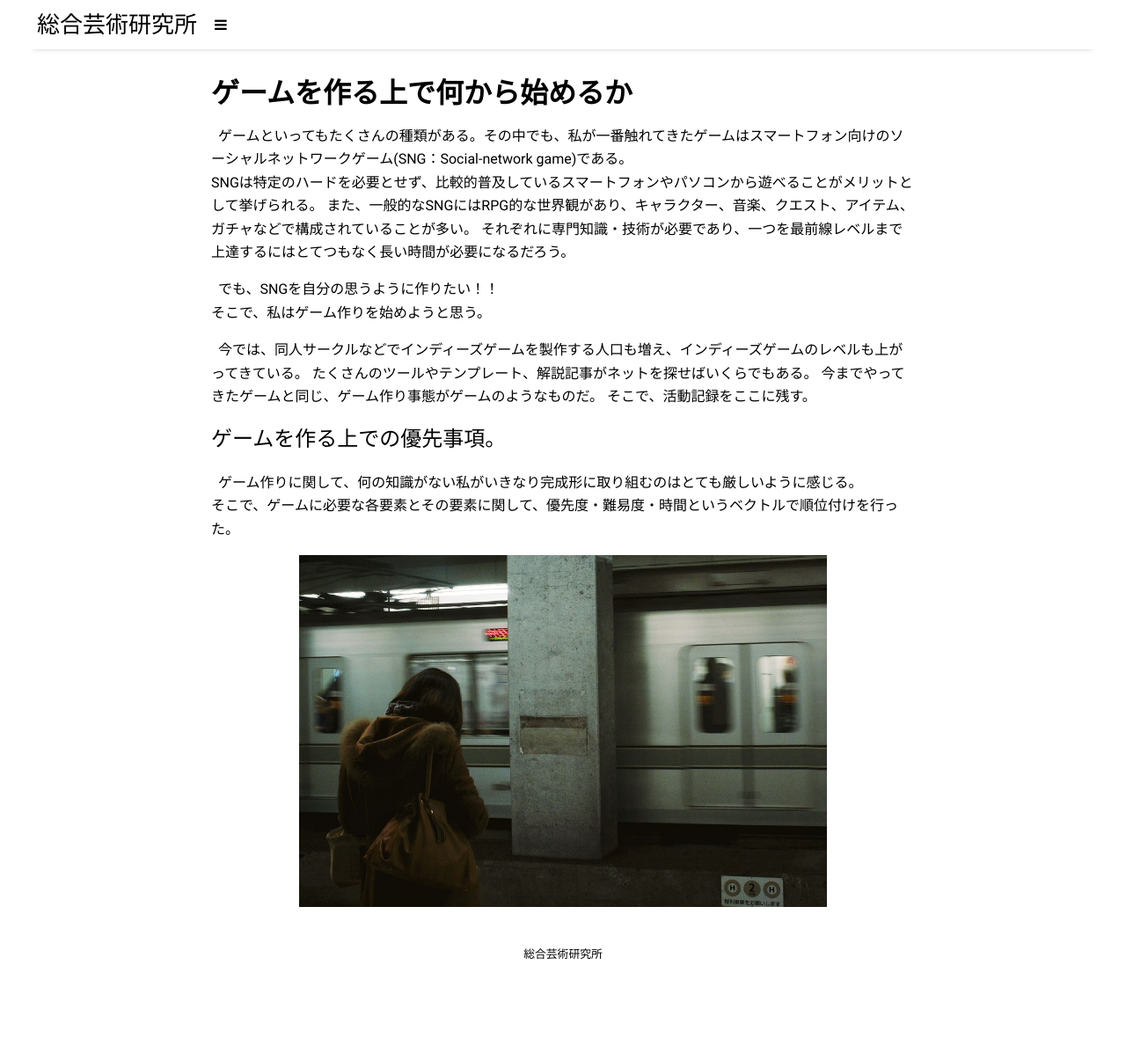
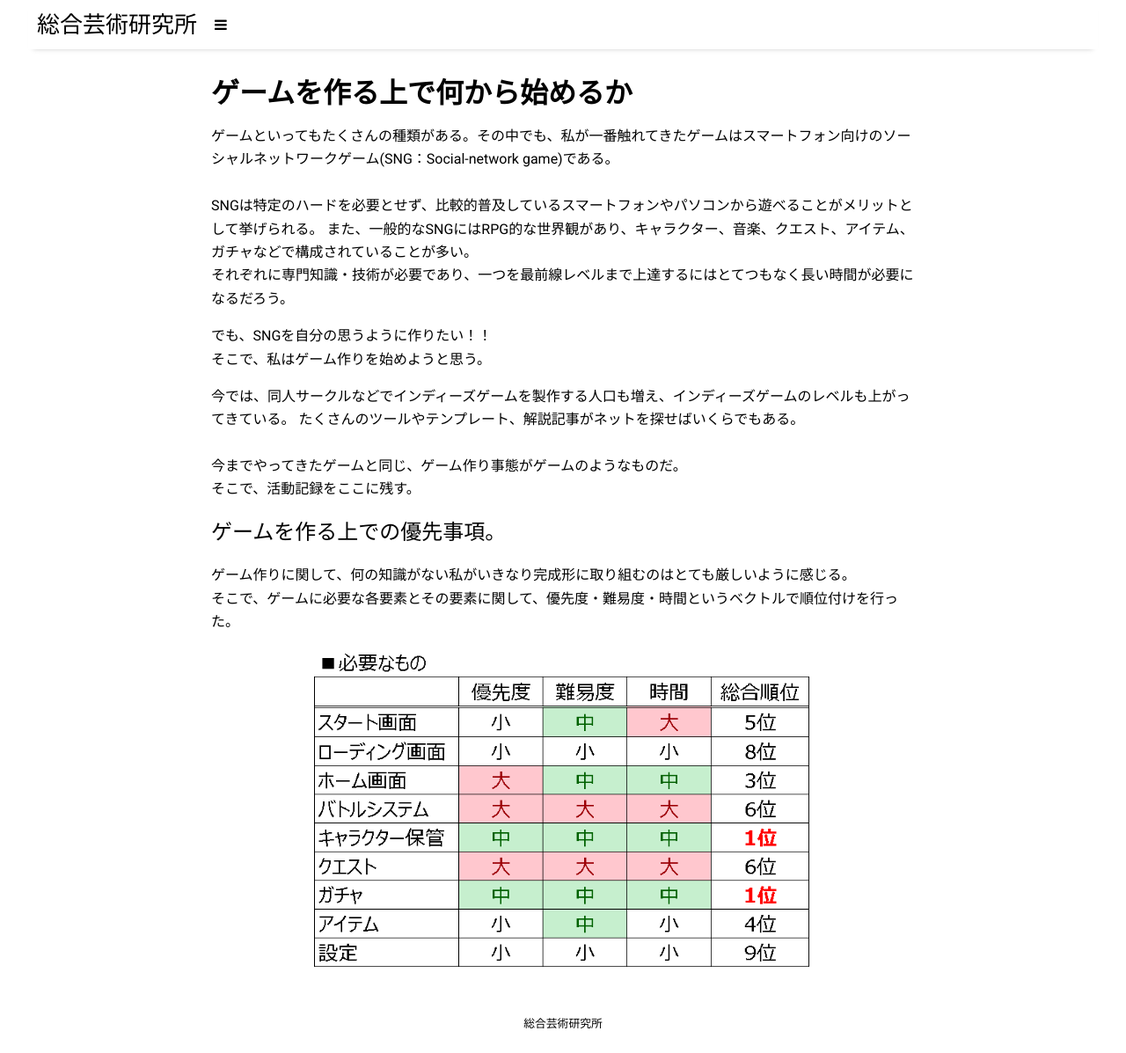
Before and after one commit to gj1002509/zakisikoku, a Jekyll site: the page built from _posts/2024-09-23-active-sono1.md, in a window 1280 px wide and 1197 px high. Shown: the whole window at 88% size. Built offline with Jekyll 4.4.1, drawn with Linux system fonts in a browser that asks for light colours; nearby versions of some CDN libraries.

Commit message:
Update 2024-09-23-active-sono1.md

```diff
--- a/_posts/2024-09-23-active-sono1.md
+++ b/_posts/2024-09-23-active-sono1.md
@@ -6,22 +6,22 @@ categories: active
 permalink: /sono1
 ---
 
-&nbsp;&nbsp;ゲームといってもたくさんの種類がある。その中でも、私が一番触れてきたゲームはスマートフォン向けのソーシャルネットワークゲーム(SNG：Social-network game)である。
+ゲームといってもたくさんの種類がある。その中でも、私が一番触れてきたゲームはスマートフォン向けのソーシャルネットワークゲーム(SNG：Social-network game)である。<br/>
 SNGは特定のハードを必要とせず、比較的普及しているスマートフォンやパソコンから遊べることがメリットとして挙げられる。
-また、一般的なSNGにはRPG的な世界観があり、キャラクター、音楽、クエスト、アイテム、ガチャなどで構成されていることが多い。
+また、一般的なSNGにはRPG的な世界観があり、キャラクター、音楽、クエスト、アイテム、ガチャなどで構成されていることが多い。<br/>
 それぞれに専門知識・技術が必要であり、一つを最前線レベルまで上達するにはとてつもなく長い時間が必要になるだろう。
 
-&nbsp;&nbsp;でも、SNGを自分の思うように作りたい！！
+でも、SNGを自分の思うように作りたい！！
 そこで、私はゲーム作りを始めようと思う。
 
-&nbsp;&nbsp;今では、同人サークルなどでインディーズゲームを製作する人口も増え、インディーズゲームのレベルも上がってきている。
-たくさんのツールやテンプレート、解説記事がネットを探せばいくらでもある。
-今までやってきたゲームと同じ、ゲーム作り事態がゲームのようなものだ。
+今では、同人サークルなどでインディーズゲームを製作する人口も増え、インディーズゲームのレベルも上がってきている。
+たくさんのツールやテンプレート、解説記事がネットを探せばいくらでもある。<br/>
+今までやってきたゲームと同じ、ゲーム作り事態がゲームのようなものだ。<br/>
 そこで、活動記録をここに残す。
 
 <span style="font-size: 24px;">ゲームを作る上での優先事項。</span>
 
-&nbsp;&nbsp;ゲーム作りに関して、何の知識がない私がいきなり完成形に取り組むのはとても厳しいように感じる。
+ゲーム作りに関して、何の知識がない私がいきなり完成形に取り組むのはとても厳しいように感じる。
 そこで、ゲームに必要な各要素とその要素に関して、優先度・難易度・時間というベクトルで順位付けを行った。
 
-![キャラクターの画像]({{ site.baseurl }}/assets/img/city-1.jpg)
+![優先度]({{ site.baseurl }}/assets/img/sono1_1.png)
```
